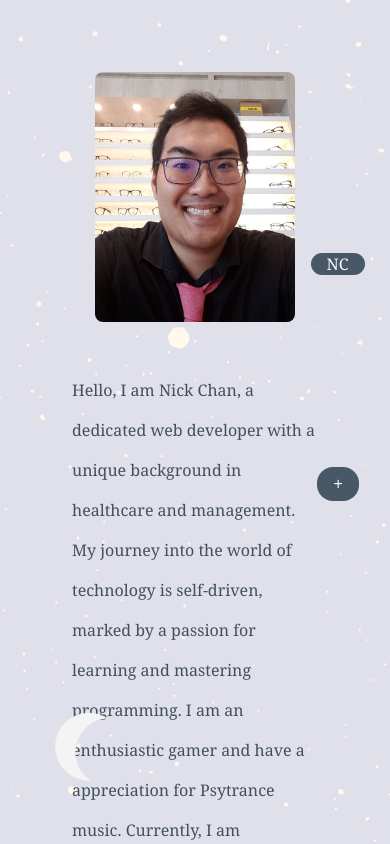
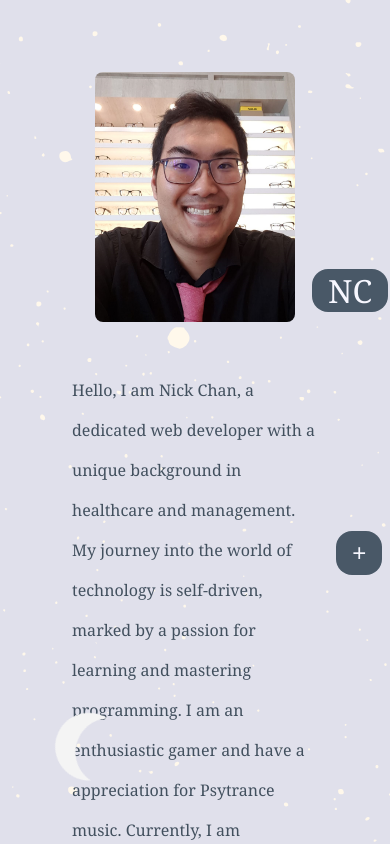
Before and after one commit to NickHChan/PortfolioPage, a Next.js app: page / in a window 390 px wide. Shown: the top 844 px of the page. Built offline with nearby package versions, Linux system fonts and the light colour scheme.

Commit message:
updated navbar and footer media queries to compenstate all other changes

```diff
--- a/src/app/components/footer/Footer.module.css
+++ b/src/app/components/footer/Footer.module.css
@@ -60,70 +60,21 @@
 /* xl */
 @media (max-width: 1280px) {
     .footer{
-        margin: 15% auto;
+        bottom: 16%;
     }
     .hoverMenu{
-        font-size: 4rem;
+        font-size: 1.5rem;
     }
 }
 
-/* lg */
-@media (max-width: 1024px) {
+@media (max-width: 1090px){
     .footer{
-        margin: 25% auto;
-    }
-    .hoverMenu{
-        font-size: 3rem;
-    }
-    .subMenuBG{
-        height: 150px;
-        width: 150px;
+        right: 2%;
     }
 }
 
-/* md */
 @media (max-width: 768px) {
     .footer{
-        margin: 50% auto;
-    }
-    .hoverMenu{
-        font-size: 2.5rem;
-    }
-    .subMenuBG{
-        height: 100px;
-        width: 100px;
-    }
-    .button{
-        font-size: 14px;
+        bottom: 30%;
     }
 }
-
-/* sm */
-@media (max-width: 640px) {
-    .footer{
-        margin: 75% auto;
-    }
-    .hoverMenu{
-        font-size: 2rem;
-    }
-    .subMenuBG{
-        position: relative;
-        top: 170px;
-        left: 20px;
-    }
-    .button{
-        font-size: 12px;
-    }
-}
-
-/* xs */
-@media (max-width: 475px) {
-    .hoverMenu{
-        font-size: 1rem;
-    }
-    .subMenuBG{
-        position: relative;
-        top: 150px;
-        left: 20px;
-    }
-}
--- a/src/app/components/navBar/NavBar.module.css
+++ b/src/app/components/navBar/NavBar.module.css
@@ -30,49 +30,21 @@
 /* xl */
 @media (max-width: 1280px) {
     .navBody{
-        margin: 10% auto;
-    }
-    .button{
-        font-size: 4rem;
-    }
-}
-
-/* lg */
-@media (max-width: 1024px) {
-    .navBody{
-        margin: 20% auto;
-    }
-    .button{
-        font-size: 3rem;
-    }
-}
-
-/* md */
-@media (max-width: 768px) {
-    .navBody{
-        margin: 30% auto;
-    }
-    .button{
-        font-size: 2.5rem;
-    }
-}
-
-/* sm */
-@media (max-width: 640px) {
-    .navBody{
-        margin: 40% auto;
+        top: 19.2%
     }
     .button{
         font-size: 2rem;
     }
 }
 
-/* xs */
-@media (max-width: 475px) {
+@media (max-width: 1090px){
     .navBody{
-        margin: 45% auto;
-    }
-    .button{
-        font-size: 1rem;
+        right: 0.5%;
     }
 }
+
+@media (max-width: 768px) {
+    .navBody{
+        top: 30%;
+    }
+}
```
